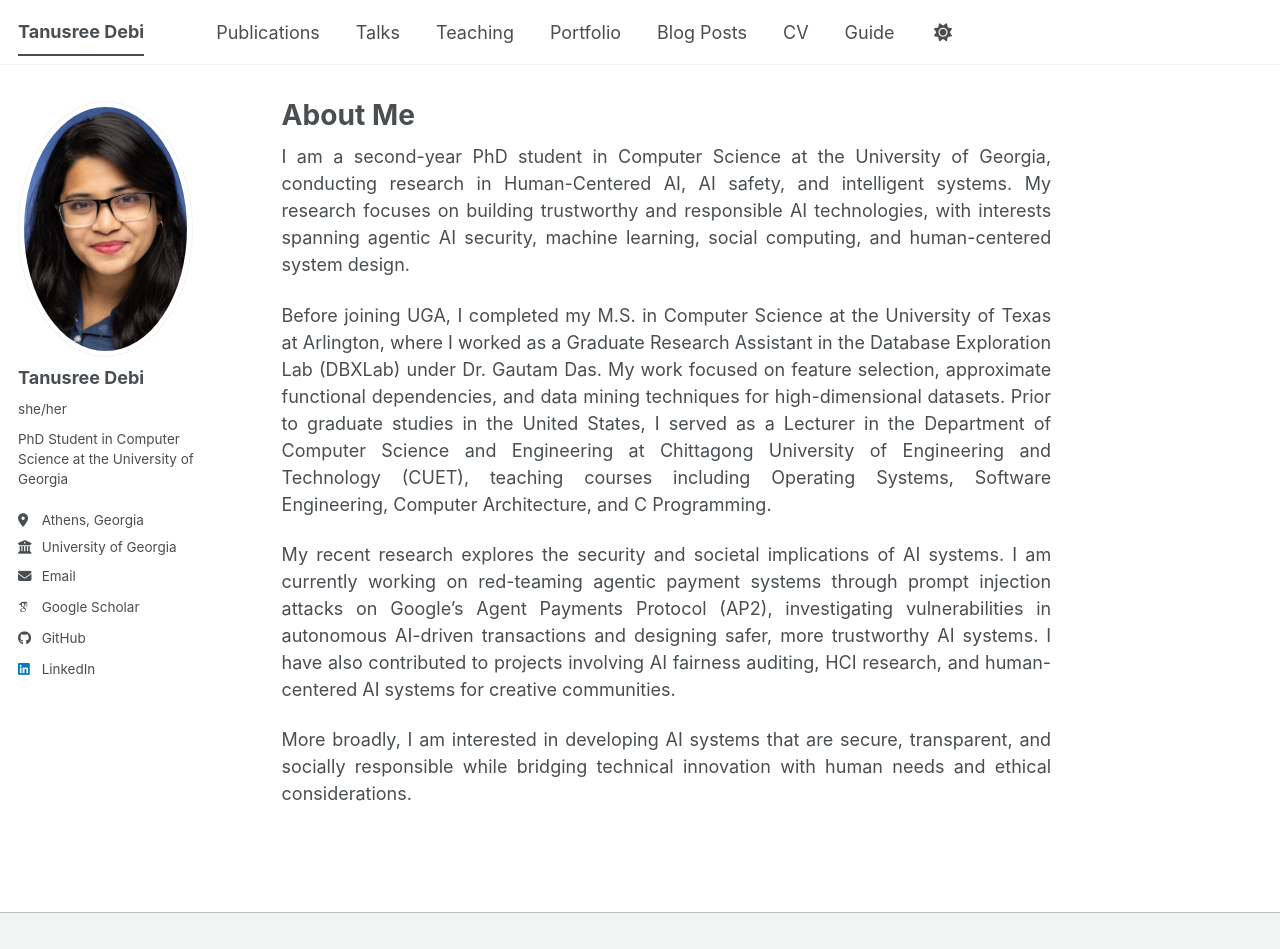
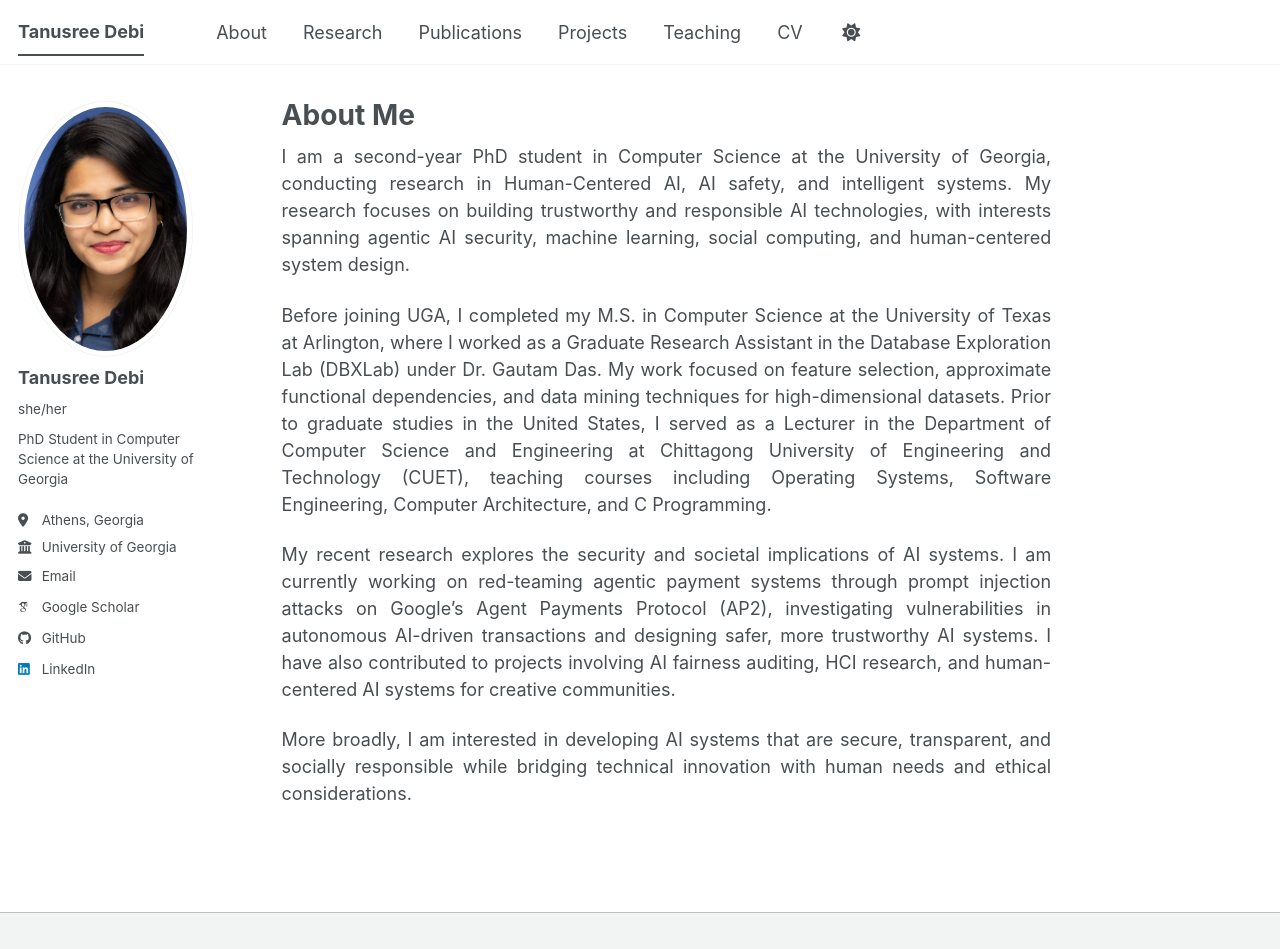
Before and after one commit to TanusreeDebi/TanusreeDebi.github.io, a Jekyll site: the page built from _pages/about.md, in a window 1280 px wide and 949 px high. Built offline with Jekyll 4.4.1, drawn with Linux system fonts in a browser that asks for light colours; some web fonts are replaced; a script bundle is joined from its source files by our own code; library files that are not in the unit come from our copies.

Commit message:
Update navigation menu by removing items
Removed 'Talks', 'Portfolio', and 'Blog Posts' from navigation.

```diff
--- a/_data/navigation.yml
+++ b/_data/navigation.yml
@@ -8,23 +8,20 @@
 #      Markdown formatted page while the second is generated using JSON.
 
 main:
+  - title: "About"
+    url: /
+
+  - title: "Research"
+    url: /research/
+
   - title: "Publications"
     url: /publications/
 
-  - title: "Talks"
-    url: /talks/
+  - title: "Projects"
+    url: /portfolio/
 
   - title: "Teaching"
     url: /teaching/
 
-  - title: "Portfolio"
-    url: /portfolio/
-
-  - title: "Blog Posts"
-    url: /year-archive/
-
   - title: "CV"
     url: /files/Tanusree_Debi_CV.pdf
-
-  - title: "Guide"
-    url: /markdown/
```
